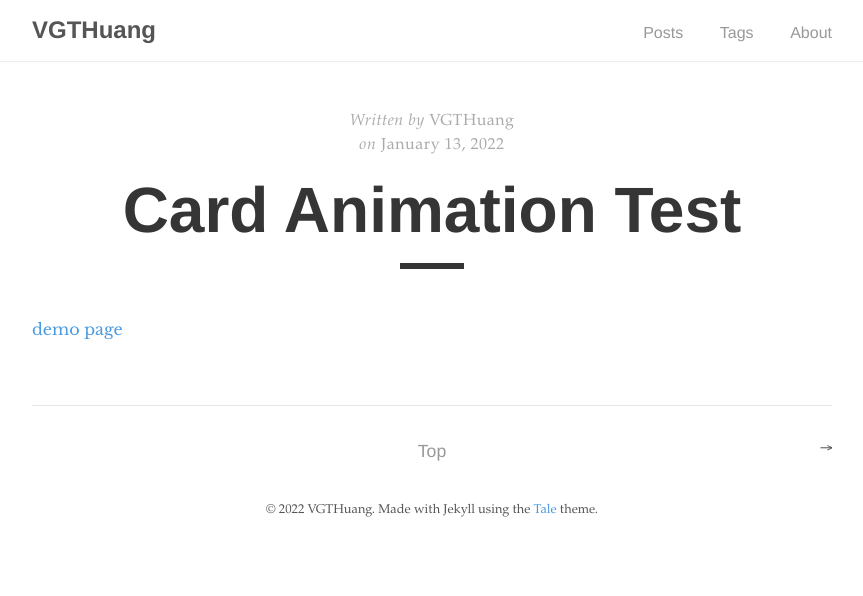
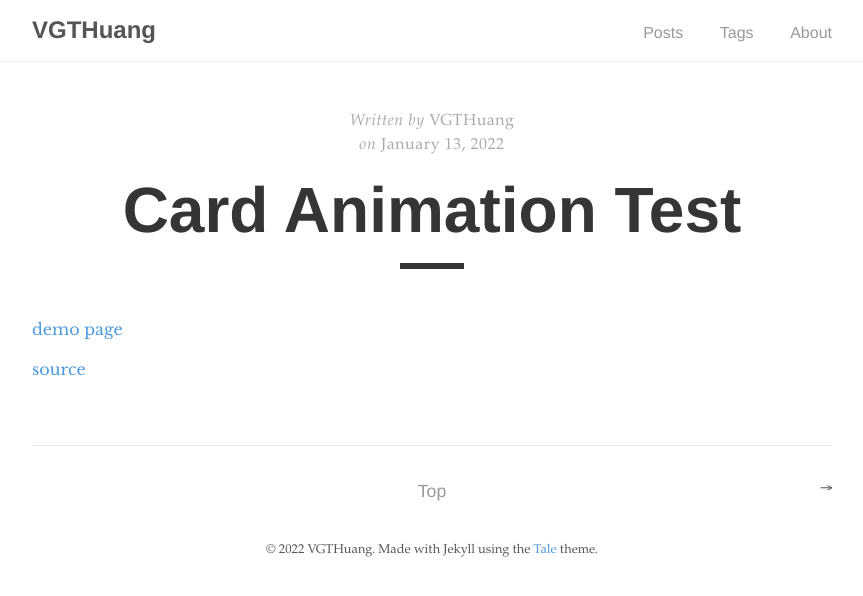
Before and after one commit to VGTHuang/vgthuang.github.io, a Jekyll site: the page built from _posts/2022-01-13-card-test-demo.md, in a window 1280 px wide. Shown: the top 596 px of the page, without its empty margins (208-1071 px from the left). Built offline with Jekyll 4.4.1, drawn with Linux system fonts in a browser that asks for light colours.

Commit message:
add source

```diff
--- a/_posts/2022-01-13-card-test-demo.md
+++ b/_posts/2022-01-13-card-test-demo.md
@@ -8,3 +8,7 @@ tags: css
 ---
 
 [demo page](https://vgthuang.github.io/card_test)
+
+
+
+[source](https://github.com/VGTHuang/sandbox/tree/main/card_test)
```
